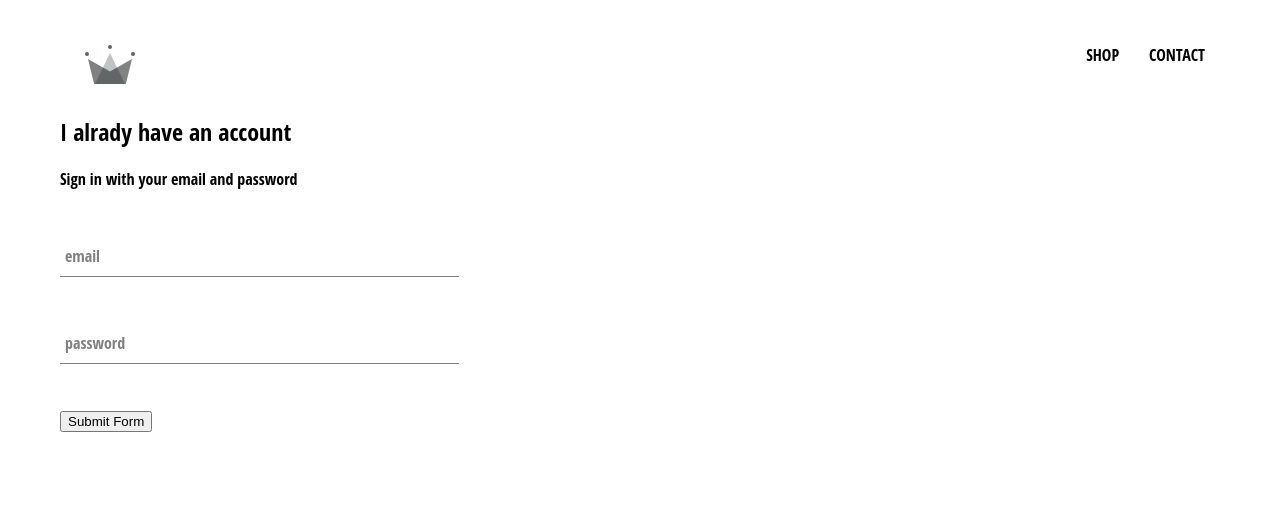
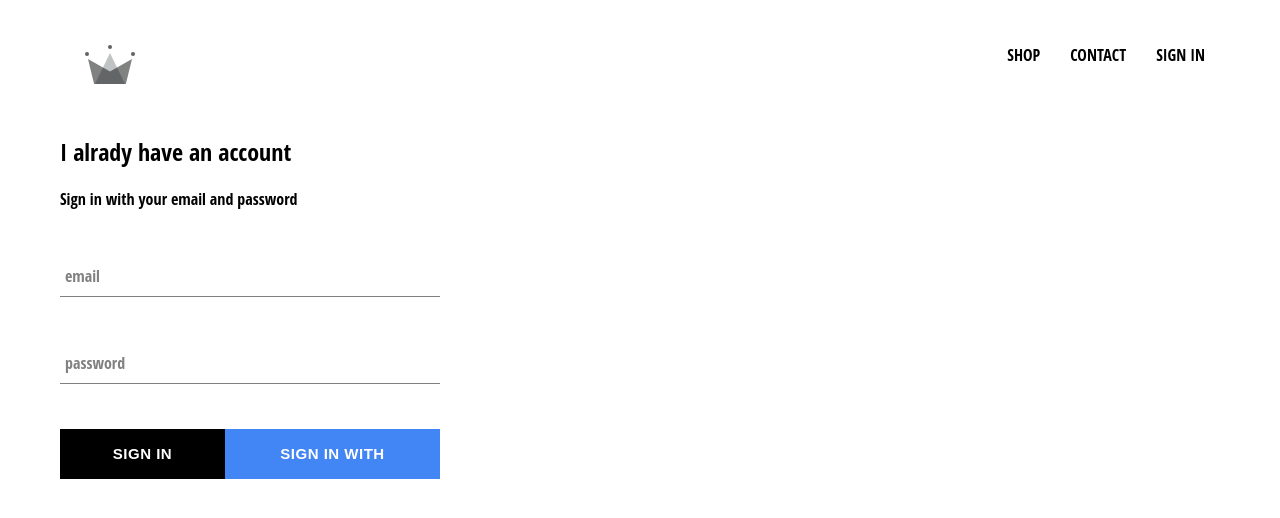
Before and after one commit to luismichelcf/demo-shop, a React (Create React App) app: page /signin in a window 1280 px wide. Shown: the top 518 px of the page. Built offline with nearby package versions, Linux system fonts and the light colour scheme; no server answers.

Commit message:
added google login functionality

```diff
--- a/src/App.css
+++ b/src/App.css
@@ -7,3 +7,7 @@
     text-decoration: none;
     color: black;
 }
+
+*{
+    box-sizing: border-box;
+}
--- a/src/App.js
+++ b/src/App.js
@@ -1,24 +1,47 @@
-import React from "react"
-import { Switch, Route } from "react-router-dom"
+import React from "react";
+import { Switch, Route } from "react-router-dom";
+import { auth } from "./firebase/firebase.utils";
 
-import "./App.css"
+import "./App.css";
 
-import HomePage from "./pages/homepage/homepage.component"
-import ShopPage from "./pages/shop/shop.component"
-import Header from "./components/header/header.component"
-import SignInAndSignUpPage from './pages/sign-in-sign-up/sign-in-sign-up.component';
+import HomePage from "./pages/homepage/homepage.component";
+import ShopPage from "./pages/shop/shop.component";
+import Header from "./components/header/header.component";
+import SignInAndSignUpPage from "./pages/sign-in-sign-up/sign-in-sign-up.component";
 
-function App() {
-	return (
-		<div>
-			<Header />
-			<Switch>
-				<Route exact path="/" component={HomePage} />
-				<Route path="/shop" component={ShopPage} />
-				<Route path="/signin" component={SignInAndSignUpPage} />
-			</Switch>
-		</div>
-	)
+class App extends React.Component {
+	constructor() {
+		super();
+
+		this.state = {
+			currentuser: null,
+		};
+	}
+
+	unsuscribeFromAuth = null;
+
+	componentDidMount() {
+		this.unsuscribeFromAuth = auth.onAuthStateChanged((user) => {
+			this.setState({ currentuser: user });
+		});
+	}
+
+	componentWillUnmount() {
+		this.unsuscribeFromAuth();
+	}
+
+	render() {
+		return (
+			<div>
+				<Header currentUser={this.state.currentuser} />
+				<Switch>
+					<Route exact path='/' component={HomePage} />
+					<Route path='/shop' component={ShopPage} />
+					<Route path='/signin' component={SignInAndSignUpPage} />
+				</Switch>
+			</div>
+		);
+	}
 }
 
-export default App
+export default App;
--- /dev/null
+++ b/src/components/custom-button/custom-button.styles.scss
@@ -0,0 +1,31 @@
+.custom-button {
+    min-width: 165px;
+    width: auto;
+    height: 50px;
+    letter-spacing: 0.5px;
+    line-height: 50px;
+    padding: 0 35px 0 35px;
+    font-size: 15px;
+    background-color: black;
+    color: white;
+    text-transform: uppercase;
+    font-weight: bolder;
+    border: none;
+    cursor: pointer;
+
+    &:hover {
+      background-color: white;
+      color: black;
+      border: 1px solid black;
+    }
+
+    &.google-sign-in{
+      background-color: #4285f4;
+      color: white;
+
+      &:hover{
+        background-color: #357ae8;
+        border: none;
+      }
+    }
+  }
--- a/src/components/header/header.component.jsx
+++ b/src/components/header/header.component.jsx
@@ -1,22 +1,35 @@
-import React from "react"
-import { Link } from "react-router-dom"
+import React from "react";
+import { Link } from "react-router-dom";
+import { auth } from "../../firebase/firebase.utils";
 
-import { ReactComponent as Logo } from '../../assets/original.svg';
+import { ReactComponent as Logo } from "../../assets/original.svg";
 
-import "./header.styles.scss"
+import "./header.styles.scss";
 
-const Header = () => (
-	<div className="header">
-        <Link className='logo-container' to="/">
-            <Logo className='logo'/>
-        </Link>
+const Header = ({ currentUser }) => (
+	<div className='header'>
+		<Link className='logo-container' to='/'>
+			<Logo className='logo' />
+		</Link>
 
-        <div className="options">
-            <Link className="option" to='/shop'>SHOP</Link>
-            <Link className="option" to='/shop'>CONTACT</Link>
-        </div>
+		<div className='options'>
+			<Link className='option' to='/shop'>
+				SHOP
+			</Link>
+			<Link className='option' to='/shop'>
+				CONTACT
+			</Link>
+			{currentUser ? (
+				<div className='option' onClick={() => auth.signOut()}>
+					SIGN OUT
+				</div>
+			) : (
+				<Link className='option' to='/signin'>
+					SIGN IN
+				</Link>
+			)}
+		</div>
 	</div>
-)
-
+);
 
 export default Header;
--- a/src/components/header/header.styles.scss
+++ b/src/components/header/header.styles.scss
@@ -20,6 +20,7 @@
 
       .option {
         padding: 10px 15px;
+        cursor: pointer;
       }
     }
   }
--- a/src/components/sign-in/sign-in.component.jsx
+++ b/src/components/sign-in/sign-in.component.jsx
@@ -1,60 +1,65 @@
-import React from "react"
-import FOrmInput from "../../components/form-input/form-input.component"
+import React from "react";
+import FormInput from "../../components/form-input/form-input.component";
 
-import "./sign-in.styles.scss"
-import FormInput from "../../components/form-input/form-input.component"
+import "./sign-in.styles.scss";
+import CustomButton from "../../components/custom-button/custom-button.component";
+import { signInWithGoogle } from "../../firebase/firebase.utils";
 
 class SignIn extends React.Component {
 	constructor(props) {
-		super(props)
+		super(props);
 
 		this.state = {
 			email: "",
 			password: "",
-		}
+		};
 	}
 
 	handleSubmit = (event) => {
-		event.preventDefault()
+		event.preventDefault();
 
-		this.setState({ email: "", password: "" })
-	}
+		this.setState({ email: "", password: "" });
+	};
 
 	handleChange = (event) => {
-		const { value, name } = event.target
+		const { value, name } = event.target;
 
-		this.setState({ [name]: value })
-	}
+		this.setState({ [name]: value });
+	};
 
 	render() {
 		return (
-			<div className="sign-in">
+			<div className='sign-in'>
 				<h2>I alrady have an account</h2>
 				<span>Sign in with your email and password</span>
 
 				<form onSubmit={this.handleSubmit}>
 					<FormInput
-						name="email"
-						type="email"
-						label="email"
+						name='email'
+						type='email'
+						label='email'
 						handleChange={this.handleChange}
 						value={this.state.email}
 						required
 					/>
 					<FormInput
-						name="password"
-						type="password"
+						name='password'
+						type='password'
 						value={this.state.password}
 						handleChange={this.handleChange}
-						label="password"
+						label='password'
 						required
 					/>
-
-					<input type="submit" value="Submit Form" />
+					<div className='buttons'>
+						<CustomButton type='submit'>Sign In</CustomButton>
+						<CustomButton onClick={signInWithGoogle} isGoogleSignIn>
+							Sign In with Google
+						</CustomButton>
+					</div>
 				</form>
 			</div>
-		)
+		);
 	}
 }
 
-export default SignIn
+export default SignIn;
--- a/src/components/sign-in/sign-in.styles.scss
+++ b/src/components/sign-in/sign-in.styles.scss
@@ -1,3 +1,14 @@
 .sign-in{
-    width: 30vw;
+    width: 380px;
+    display: flex;
+    flex-direction: column;
+
+    .title{
+        margin: 10px 0;
+    }
+
+    .buttons{
+        display: flex;
+        justify-content: space-between;
+    }
 }
--- /dev/null
+++ b/src/firebase/firebase.utils.js
@@ -0,0 +1,24 @@
+import firebase from 'firebase/app';
+import 'firebase/firestore';
+import 'firebase/auth';
+
+const config = {
+    apiKey: "AIzaSyChJkw_8ByIGt0zhLG9F0sYZKr7c70DSCg",
+    authDomain: "shop-demo-d333f.firebaseapp.com",
+    databaseURL: "https://shop-demo-d333f.firebaseio.com",
+    projectId: "shop-demo-d333f",
+    storageBucket: "shop-demo-d333f.appspot.com",
+    messagingSenderId: "965778572297",
+    appId: "1:965778572297:web:8329a9f5d1bf97698024d8"
+  };
+
+  firebase.initializeApp(config);
+
+  export const auth = firebase.auth();
+  export const firestore = firebase.firestore();
+
+  const provider = new firebase.auth.GoogleAuthProvider();
+  provider.setCustomParameters({ prompt: 'select_account' });
+  export const signInWithGoogle = () => auth.signInWithPopup(provider);
+
+  export default firebase;
```
Also changed, not shown: 1 other file (tests, documents, lock files or other folders).
